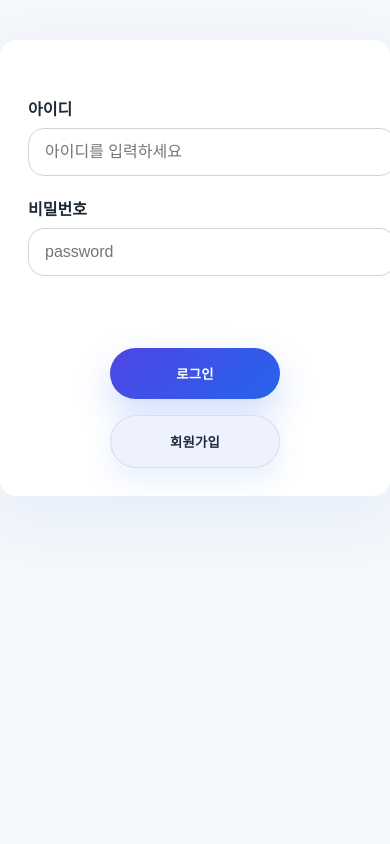
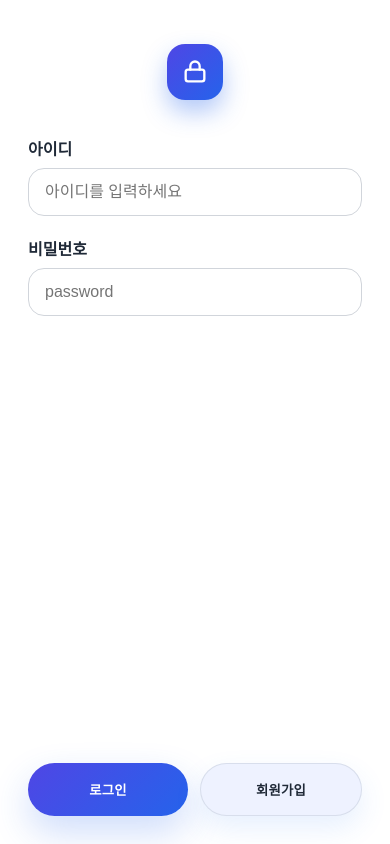
Before and after one commit to kosdba-lgtm/dong-login-demo, a website: page public/index.html in a window 390 px wide. Drawn offline with Linux system fonts and the light colour scheme.

Commit message:
Redesign login page as an app-style phone frame
Co-Authored-By: Claude Sonnet 5 <noreply@anthropic.com>

```diff
--- a/public/index.html
+++ b/public/index.html
@@ -7,7 +7,15 @@
     <link rel="stylesheet" href="/style.css" />
   </head>
   <body>
+    <div class="phone">
       <main class="container">
+        <div class="app-icon" aria-hidden="true">
+          <svg viewBox="0 0 24 24" width="28" height="28" fill="none" stroke="currentColor" stroke-width="2" stroke-linecap="round" stroke-linejoin="round">
+            <rect x="4" y="10" width="16" height="10" rx="2" />
+            <path d="M8 10V7a4 4 0 0 1 8 0v3" />
+          </svg>
+        </div>
+
         <form id="authForm">
           <label>
             이름
@@ -30,6 +38,7 @@
           <button id="signupButton" class="action-button">회원가입</button>
         </div>
       </main>
+    </div>
 
     <script src="/script.js"></script>
   </body>
--- a/public/style.css
+++ b/public/style.css
@@ -1,17 +1,69 @@
+*,
+*::before,
+*::after {
+  box-sizing: border-box;
+}
+
 body {
   margin: 0;
   font-family: -apple-system, BlinkMacSystemFont, "Segoe UI", sans-serif;
-  background: #f4f7fb;
+  background: radial-gradient(circle at top, #1e293b 0%, #0f172a 70%);
   color: #1f2937;
+  min-height: 100vh;
+  display: flex;
+  align-items: center;
+  justify-content: center;
+  padding: 24px;
+  box-sizing: border-box;
+}
+
+.phone {
+  width: 100%;
+  max-width: 390px;
+  height: min(844px, calc(100vh - 48px));
+  background: #ffffff;
+  border-radius: 44px;
+  box-shadow: 0 30px 80px rgba(0, 0, 0, 0.45), 0 0 0 10px #111827;
+  overflow: hidden;
+  display: flex;
+  flex-direction: column;
 }
 
 .container {
-  max-width: 520px;
-  margin: 40px auto;
-  padding: 28px;
-  background: #ffffff;
-  border-radius: 16px;
-  box-shadow: 0 20px 60px rgba(59, 130, 246, 0.08);
+  flex: 1;
+  display: flex;
+  flex-direction: column;
+  width: 100%;
+  padding: 44px 28px 28px;
+  box-sizing: border-box;
+  overflow-y: auto;
+}
+
+.app-icon {
+  width: 56px;
+  height: 56px;
+  margin: 0 auto 8px;
+  border-radius: 18px;
+  background: linear-gradient(135deg, #4f46e5 0%, #2563eb 100%);
+  color: white;
+  display: flex;
+  align-items: center;
+  justify-content: center;
+  box-shadow: 0 12px 24px rgba(37, 99, 235, 0.35);
+}
+
+@media (max-width: 480px), (max-height: 700px) {
+  body {
+    padding: 0;
+  }
+
+  .phone {
+    max-width: none;
+    width: 100vw;
+    height: 100vh;
+    border-radius: 0;
+    box-shadow: none;
+  }
 }
 
 h1 {
@@ -68,14 +120,16 @@ input {
 .bottom-actions {
   display: flex;
   justify-content: center;
-  gap: 16px;
-  flex-wrap: wrap;
-  margin-top: 32px;
+  gap: 12px;
+  margin-top: auto;
+  padding-top: 32px;
 }
 
 .action-button {
-  min-width: 170px;
-  padding: 16px 24px;
+  flex: 1;
+  min-width: 0;
+  max-width: 200px;
+  padding: 16px 20px;
   border: none;
   border-radius: 999px;
   background: #eef2ff;
```
Lines whose indentation alone changed are shown as unchanged.
